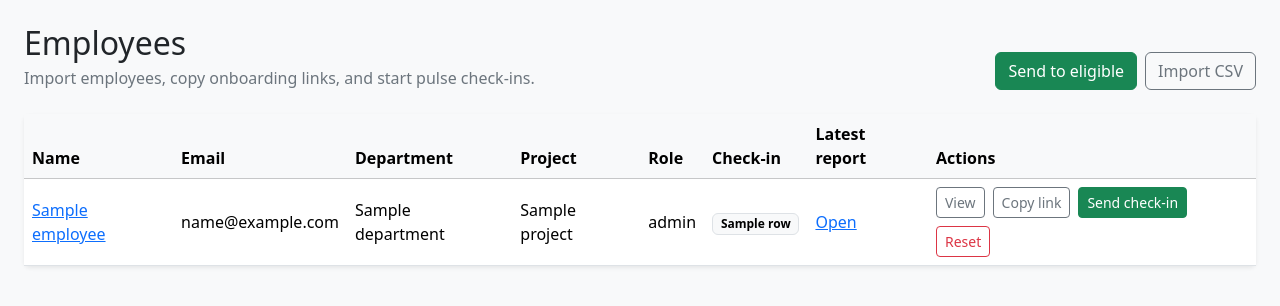
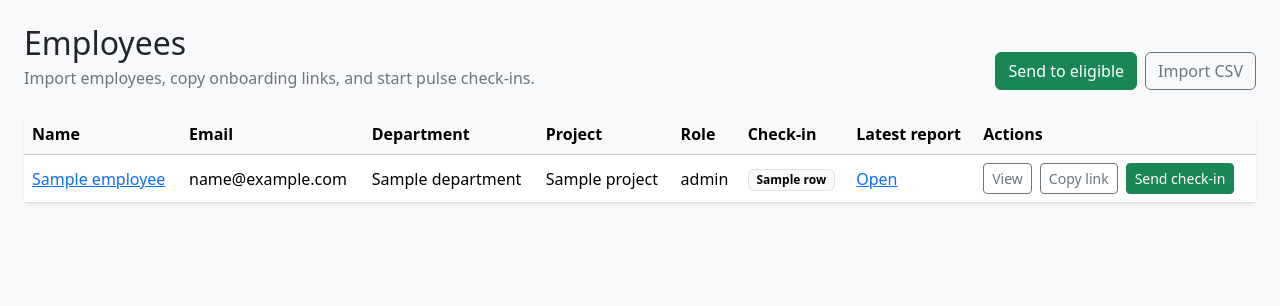
Before and after one commit to sentiment-sense-app/sentiment-sense-app, a FastAPI app: template app/templates/employees.html in a window 1280 px wide. Shown: the part 57-363 px from the top of the page. Run offline with FastAPI, Linux system fonts and the light colour scheme; the template is opened without the code that fills it: most values are stand-ins (such as "Sample title", 1, 10 or a date in 2020); parts of the project's set-up code (start-up, migrations or seed data) failed here and were passed over.

Commit message:
Remove dangling reset button from employees row actions

```diff
--- a/app/templates/employees.html
+++ b/app/templates/employees.html
@@ -55,10 +55,6 @@
               <input type="hidden" name="csrf_token" value="{{ csrf_token }}">
               <button type="submit" class="btn btn-sm btn-success">Send check-in</button>
             </form>
-            <form method="post" action="/admin/employees/{{ employee.id }}/reset" class="d-inline">
-              <input type="hidden" name="csrf_token" value="{{ csrf_token }}">
-              <button type="submit" class="btn btn-sm btn-outline-danger">Reset</button>
-            </form>
             </div>
           </td>
         </tr>
```
